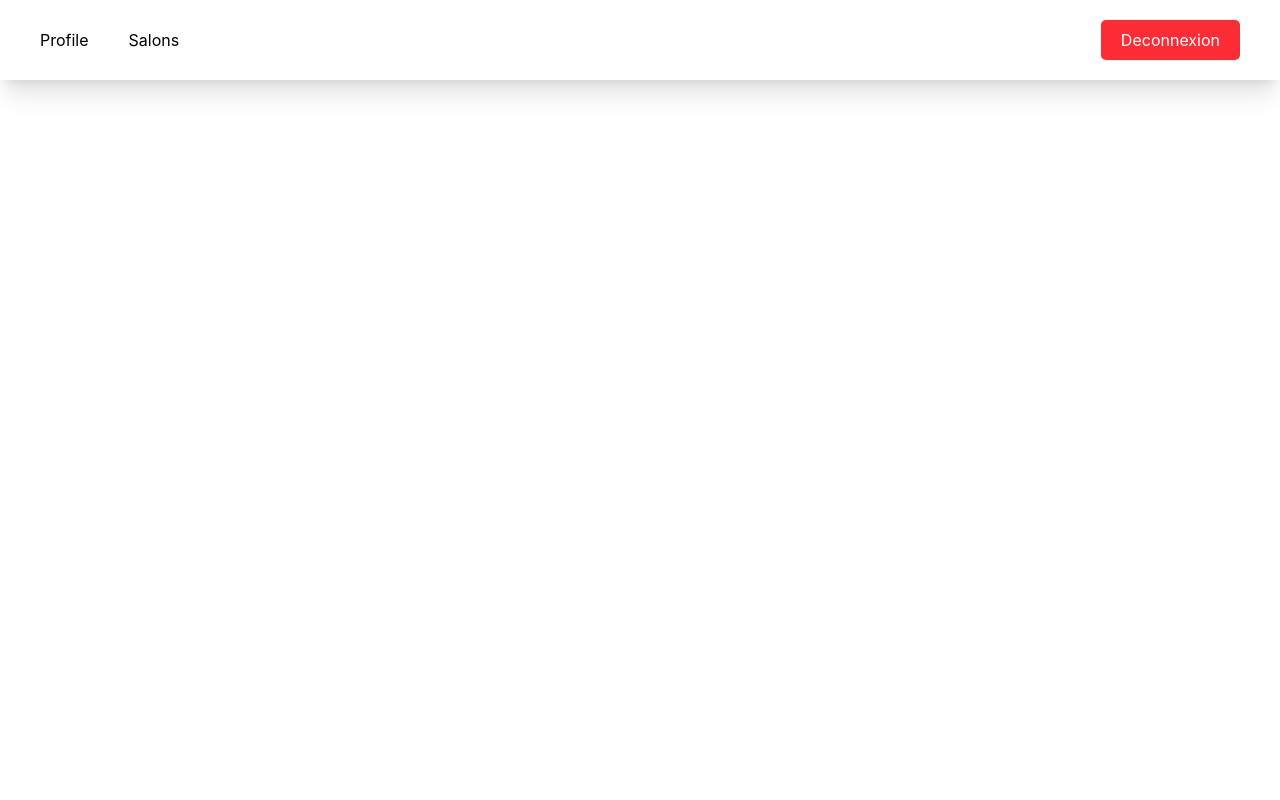
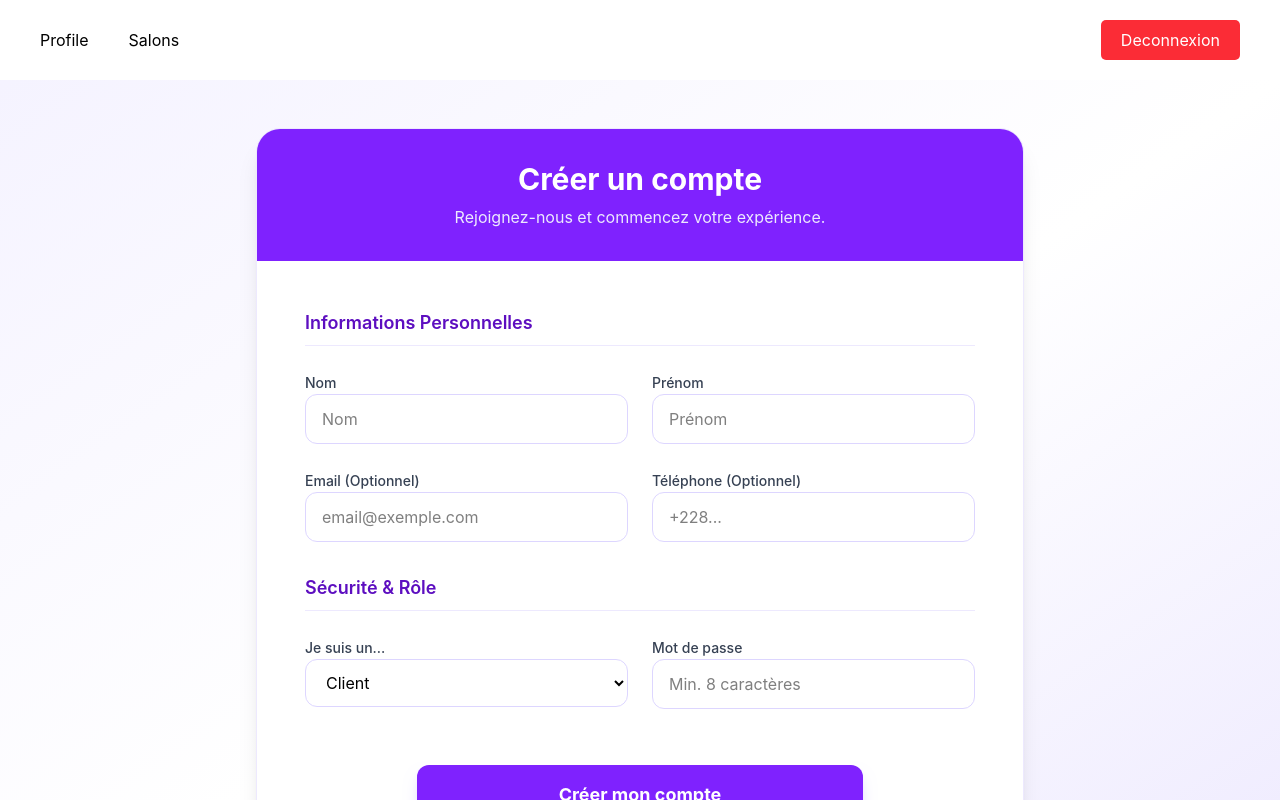
Before and after one commit to nadjitan949/demo-rilybeauty-api, a React (Vite) app: page /register in a window 1280 px wide. Shown: the top 800 px of the page. Built offline with nearby package versions, Linux system fonts and the light colour scheme; the HTML template or start-up script is replaced by a standard one.

Commit message:
feat(auth): Register page

```diff
--- a/src/App.tsx
+++ b/src/App.tsx
@@ -1,6 +1,7 @@
 import { Route, Routes } from "react-router-dom"
 import Header from "./components/Header"
 import Login from "./pages/Login/Login"
+import Register from "./pages/Register/Register"
 
 function App() {
 
@@ -9,7 +10,7 @@ function App() {
       <Header />
       <Routes>
         <Route path="/" element={<Login/>} />
-        <Route path="/projects" />
+        <Route path="/register" element={<Register/>} />
       </Routes>
     </>
   )
--- a/src/components/Header.tsx
+++ b/src/components/Header.tsx
@@ -26,7 +26,7 @@ function Header() {
 
     return (
         <>
-            <header className=" w-full h-20 flex items-center px-10 justify-between shadow-xl">
+            <header className=" w-full h-20 flex items-center px-10 justify-between shadow-xl bg-white">
                 <nav>
                     <ul className="flex gap-10">
                         {urls.map((u, index) => (
--- /dev/null
+++ b/src/pages/Register/Register.tsx
@@ -0,0 +1,126 @@
+import { useState } from 'react';
+import { Link } from 'react-router-dom';
+
+function Register() {
+  const [formData, setFormData] = useState({
+    firstname: '',
+    lastname: '',
+    email: '',
+    phone: '',
+    role: 'CLIENT', // Valeur par défaut
+    name: '',
+    country: '',
+    city: '',
+    address: '',
+    password: ''
+  });
+
+  const handleChange = (e: React.ChangeEvent<HTMLInputElement | HTMLSelectElement>) => {
+    setFormData({ ...formData, [e.target.name]: e.target.value });
+  };
+
+  const handleSubmit = (e: React.FormEvent) => {
+    e.preventDefault();
+    console.log("Données envoyées au backend:", formData);
+    // Ici tu appelles ton API NestJS avec le SignUpDTO
+  };
+
+  return (
+    <section className="min-h-screen bg-linear-to-br from-violet-50 via-white to-violet-100 py-12 px-4">
+      <div className="max-w-3xl mx-auto bg-white rounded-3xl shadow-xl border border-violet-100 overflow-hidden">
+
+        {/* Header */}
+        <div className="bg-violet-600 p-8 text-center">
+          <h1 className="text-3xl font-bold text-white">Créer un compte</h1>
+          <p className="text-violet-100 mt-2">Rejoignez-nous et commencez votre expérience.</p>
+        </div>
+
+        <form onSubmit={handleSubmit} className="p-8 md:p-12 space-y-8">
+
+          {/* Section 1: Informations Personnelles */}
+          <div>
+            <h2 className="text-lg font-semibold text-violet-800 border-b border-violet-100 pb-2 mb-6">
+              Informations Personnelles
+            </h2>
+            <div className="grid grid-cols-1 md:grid-cols-2 gap-6">
+              <div className="space-y-1">
+                <label className="text-sm font-medium text-gray-700">Nom</label>
+                <input name="lastname" onChange={handleChange} className="w-full px-4 py-3 rounded-xl border border-violet-200 focus:ring-2 focus:ring-violet-300 outline-none transition" placeholder="Nom" />
+              </div>
+              <div className="space-y-1">
+                <label className="text-sm font-medium text-gray-700">Prénom</label>
+                <input name="firstname" onChange={handleChange} className="w-full px-4 py-3 rounded-xl border border-violet-200 focus:ring-2 focus:ring-violet-300 outline-none transition" placeholder="Prénom" />
+              </div>
+              <div className="space-y-1">
+                <label className="text-sm font-medium text-gray-700">Email (Optionnel)</label>
+                <input name="email" type="email" onChange={handleChange} className="w-full px-4 py-3 rounded-xl border border-violet-200 focus:ring-2 focus:ring-violet-300 outline-none transition" placeholder="email@exemple.com" />
+              </div>
+              <div className="space-y-1">
+                <label className="text-sm font-medium text-gray-700">Téléphone (Optionnel)</label>
+                <input name="phone" onChange={handleChange} className="w-full px-4 py-3 rounded-xl border border-violet-200 focus:ring-2 focus:ring-violet-300 outline-none transition" placeholder="+228..." />
+              </div>
+            </div>
+          </div>
+
+          {/* Section 2: Rôle et Identifiants */}
+          <div>
+            <h2 className="text-lg font-semibold text-violet-800 border-b border-violet-100 pb-2 mb-6">
+              Sécurité & Rôle
+            </h2>
+            <div className="grid grid-cols-1 md:grid-cols-2 gap-6">
+              <div className="space-y-1">
+                <label className="text-sm font-medium text-gray-700">Je suis un...</label>
+                <select name="role" onChange={handleChange} className="w-full px-4 py-3 rounded-xl border border-violet-200 bg-white focus:ring-2 focus:ring-violet-300 outline-none transition cursor-pointer">
+                  <option value="CLIENT">Client</option>
+                  <option value="SALON">Professionnel (Salon)</option>
+                </select>
+              </div>
+              <div className="space-y-1">
+                <label className="text-sm font-medium text-gray-700">Mot de passe</label>
+                <input name="password" type="password" required onChange={handleChange} className="w-full px-4 py-3 rounded-xl border border-violet-200 focus:ring-2 focus:ring-violet-300 outline-none transition" placeholder="Min. 8 caractères" />
+              </div>
+            </div>
+          </div>
+
+          {/* Section 3: Infos Salon (Conditionnel) */}
+          {formData.role === 'SALON' && (
+            <div className="animate-fadeIn">
+              <h2 className="text-lg font-semibold text-violet-800 border-b border-violet-100 pb-2 mb-6">
+                Informations du Salon
+              </h2>
+              <div className="grid grid-cols-1 md:grid-cols-2 gap-6">
+                <div className="md:col-span-2 space-y-1">
+                  <label className="text-sm font-medium text-gray-700">Nom du Salon</label>
+                  <input name="name" onChange={handleChange} className="w-full px-4 py-3 rounded-xl border border-violet-200 focus:ring-2 focus:ring-violet-300 outline-none transition" placeholder="Ex: Rily Beauty" />
+                </div>
+                <div className="space-y-1">
+                  <label className="text-sm font-medium text-gray-700">Pays</label>
+                  <input name="country" onChange={handleChange} className="w-full px-4 py-3 rounded-xl border border-violet-200 focus:ring-2 focus:ring-violet-300 outline-none transition" placeholder="France" />
+                </div>
+                <div className="space-y-1">
+                  <label className="text-sm font-medium text-gray-700">Ville</label>
+                  <input name="city" onChange={handleChange} className="w-full px-4 py-3 rounded-xl border border-violet-200 focus:ring-2 focus:ring-violet-300 outline-none transition" placeholder="Paris" />
+                </div>
+                <div className="md:col-span-2 space-y-1">
+                  <label className="text-sm font-medium text-gray-700">Adresse</label>
+                  <input name="address" onChange={handleChange} className="w-full px-4 py-3 rounded-xl border border-violet-200 focus:ring-2 focus:ring-violet-300 outline-none transition" placeholder="12 rue de la Paix" />
+                </div>
+              </div>
+            </div>
+          )}
+
+          <div className="pt-6 text-center">
+            <button type="submit" className="w-full md:w-2/3 py-4 bg-violet-600 hover:bg-violet-700 text-white text-lg font-bold rounded-xl shadow-lg shadow-violet-200 transition transform active:scale-95">
+              Créer mon compte
+            </button>
+            <p className="mt-6 text-gray-600 text-sm">
+              Déjà inscrit ? <Link to="/" className="text-violet-600 font-semibold hover:underline">Connectez-vous</Link>
+            </p>
+          </div>
+        </form>
+      </div>
+    </section>
+  );
+}
+
+export default Register;
```
